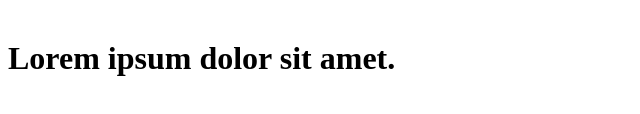
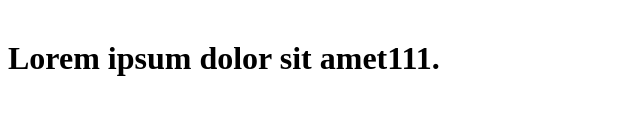
Before and after one commit to dromanchuck/tms-js-basic, a plain HTML site: page lesson01/index.html in a window 1280 px wide. Shown: the part 178-292 px from the top of the page, 0-640 px from the left. Drawn offline with Linux system fonts and the light colour scheme.

Commit message:
fix: my code

```diff
--- a/lesson01/index.html
+++ b/lesson01/index.html
@@ -14,7 +14,7 @@
     <h1>hi<h1>
       <div class="container">
         <h1>Hello</h1>
-        <p>Lorem ipsum dolor sit amet.</p>
+        <p>Lorem ipsum dolor sit amet111.</p>
       </div>
   </body>
 </html>
```
